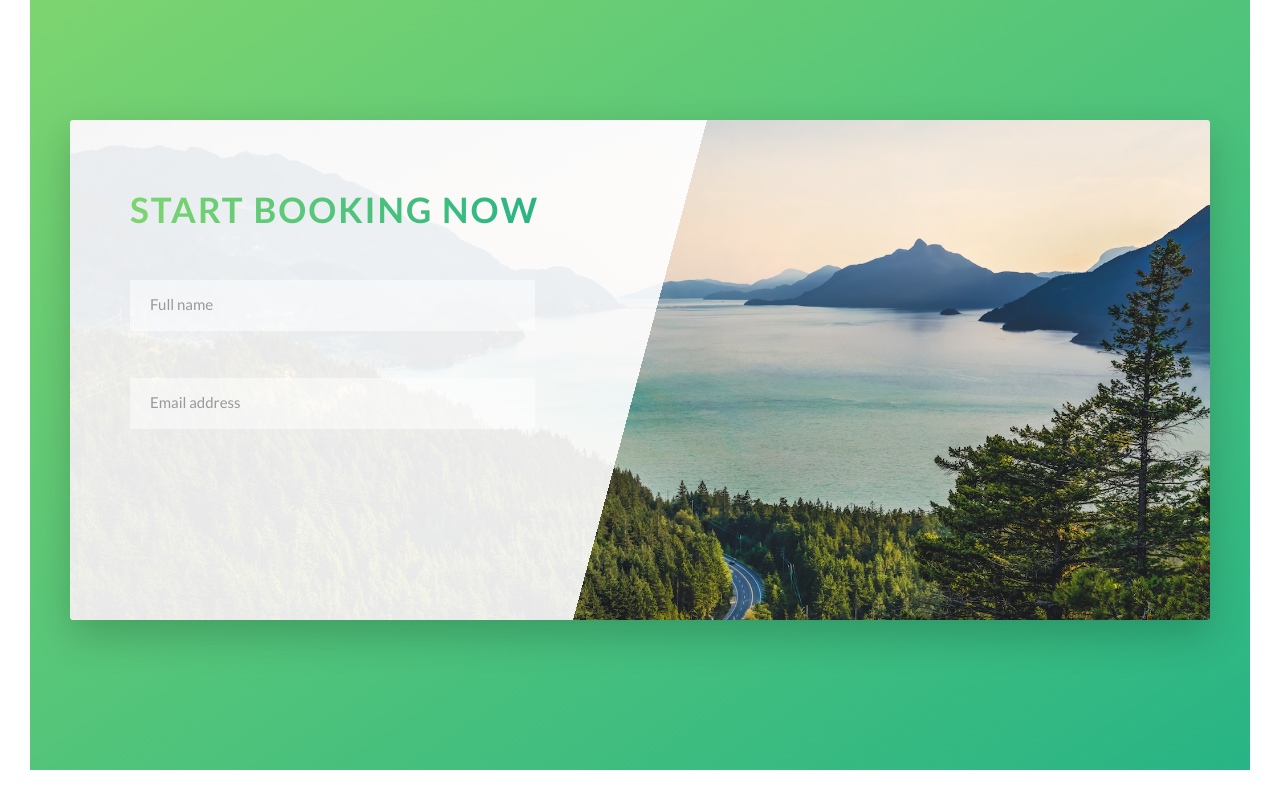
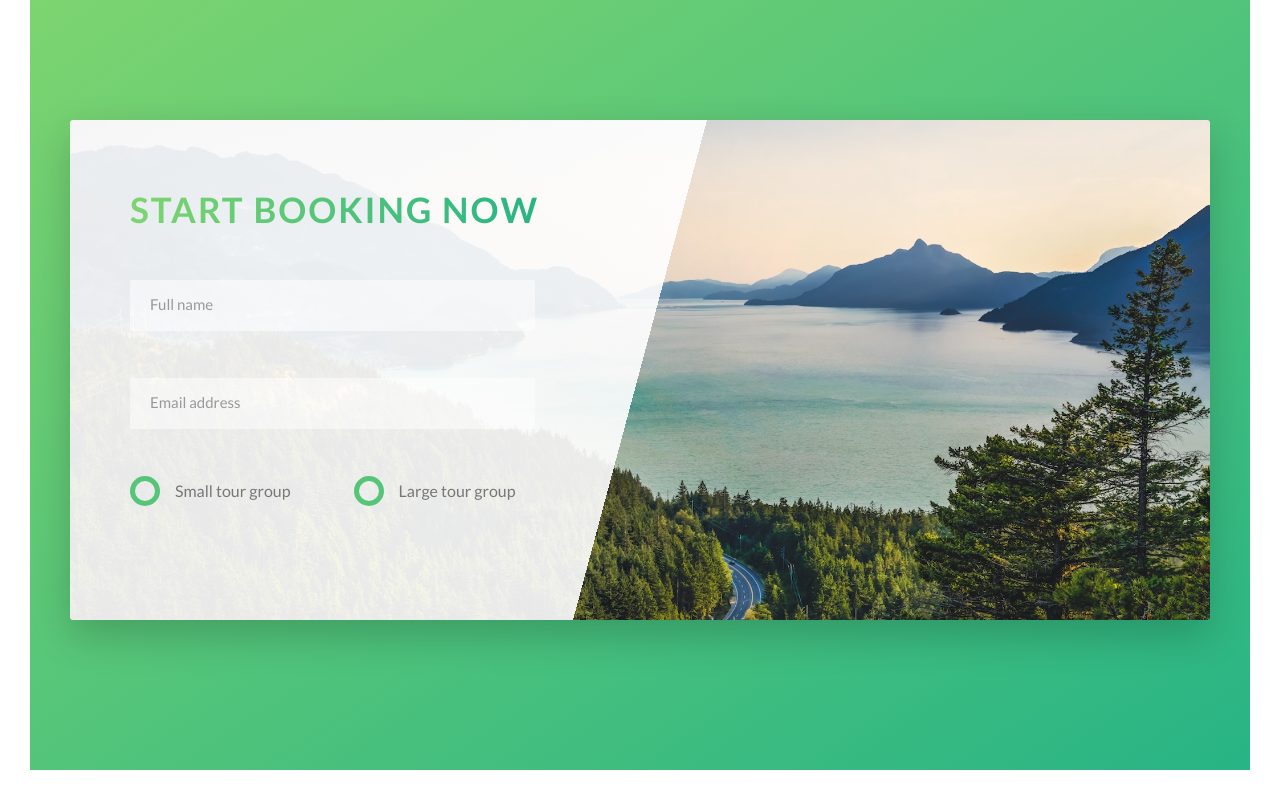
Before and after one commit to vibraniumSwaleh/wander, a website: page public/index.html in a window 1280 px wide. Shown: the part 4482-5282 px from the top of the page. Drawn offline with Linux system fonts and the light colour scheme.

Commit message:
complete custom radio button

```diff
--- a/public/index.html
+++ b/public/index.html
@@ -345,6 +345,34 @@
                   />
                   <label for="email" class="form__label">Email address</label>
                 </div>
+
+                <div class="form__group">
+                  <div class="form__radio-group">
+                    <input
+                      type="radio"
+                      class="form__radio-input"
+                      id="small"
+                      name="size"
+                    />
+                    <label for="small" class="form__radio-label">
+                      <span class="form__radio-button"></span>
+                      Small tour group</label
+                    >
+                  </div>
+
+                  <div class="form__radio-group">
+                    <input
+                      type="radio"
+                      class="form__radio-input"
+                      id="large"
+                      name="size"
+                    />
+                    <label for="large" class="form__radio-label">
+                      <span class="form__radio-button"></span>
+                      Large tour group</label
+                    >
+                  </div>
+                </div>
               </form>
             </div>
           </div>
--- a/sass/components/_form.scss
+++ b/sass/components/_form.scss
@@ -14,6 +14,7 @@
     border-bottom: 3px solid transparent;
     width: 90%;
     display: block;
+    transition: all 0.3s;
 
     &:focus {
       outline: none;
@@ -30,6 +31,10 @@
     }
   }
 
+  &__radio-input {
+    display: none;
+  }
+
   &__label {
     font-size: 1.2rem;
     font-weight: 700;
@@ -44,4 +49,46 @@
     visibility: hidden;
     transform: translateY(-4rem);
   }
+
+  &__radio-group {
+    width: 49%;
+    display: inline-block;
+  }
+
+  &__radio-label {
+    position: relative;
+    font-size: $default-font-size;
+    cursor: pointer;
+    padding-left: 4.5rem;
+  }
+
+  &__radio-button {
+    width: 3rem;
+    height: 3rem;
+    border: 5px solid $color-primary;
+    border-radius: 50%;
+    display: inline-block;
+    position: absolute;
+    left: 0;
+    top: -0.5rem;
+
+    &::after {
+      content: "";
+      display: block;
+      height: 1.3rem;
+      width: 1.3rem;
+      border-radius: 50%;
+      position: absolute;
+      top: 50%;
+      left: 50%;
+      transform: translate(-50%, -50%);
+      background-color: $color-primary;
+      opacity: 0;
+      transition: all 0.2s;
+    }
+  }
+
+  &__radio-input:checked + &__radio-label &__radio-button::after {
+    opacity: 1;
+  }
 }
```
Also changed, not shown: css/style.css.
